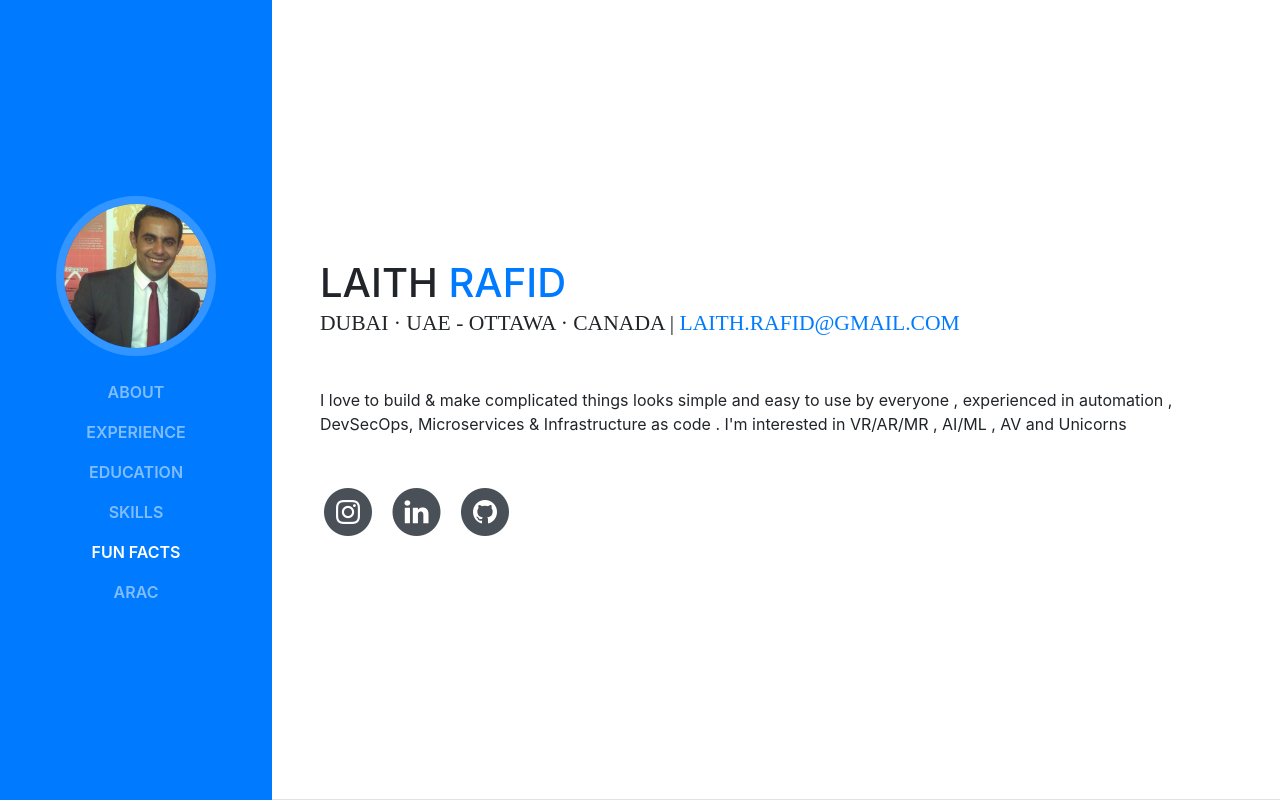
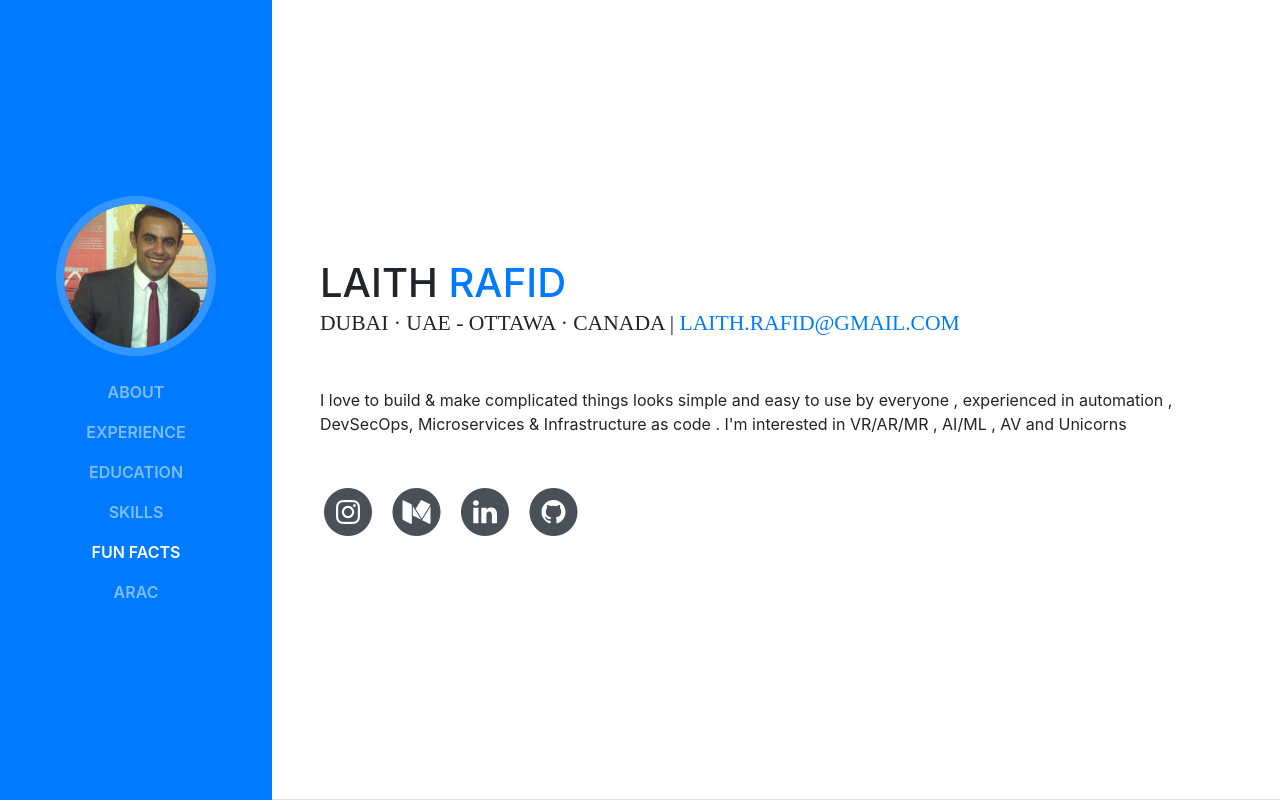
Before and after one commit to laithrafid/laith.rafids.com, a website with bundled scripts: page index.html in a window 1280 px wide. Shown: the top 800 px of the page. Built offline with nearby package versions, Linux system fonts and the light colour scheme; a web font is replaced by a local one.

Commit message:
adding medium test

```diff
--- a/index.html
+++ b/index.html
@@ -83,6 +83,14 @@
                 </span>
              </a>
             </li>
+            <li class="list-inline-item">
+              <a href="https://thelaith.medium.com/">
+                 <span class="fa-stack fa-lg">
+                   <i class="fa fa-circle fa-stack-2x"></i>
+                   <i class="fa fa-medium fa-stack-1x fa-inverse"></i>
+                 </span>
+              </a>
+             </li>
             <!--li class="list-inline-item">
               <a href="#">
                 <span class="fa-stack fa-lg">
```
